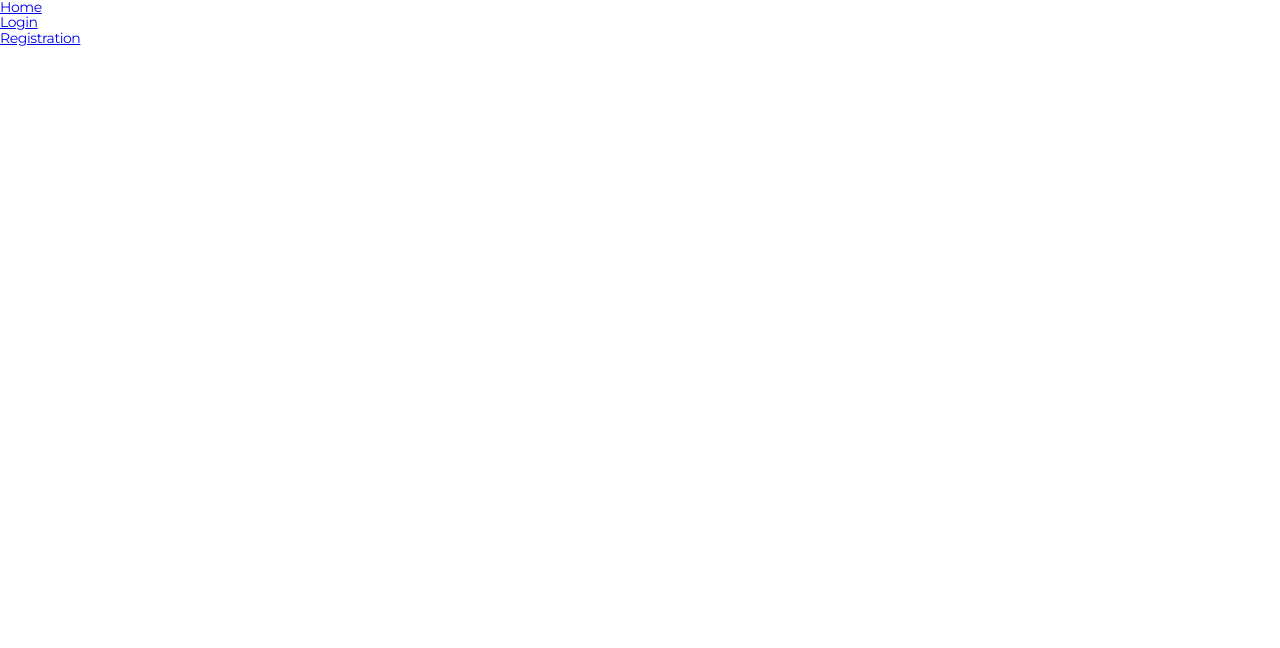
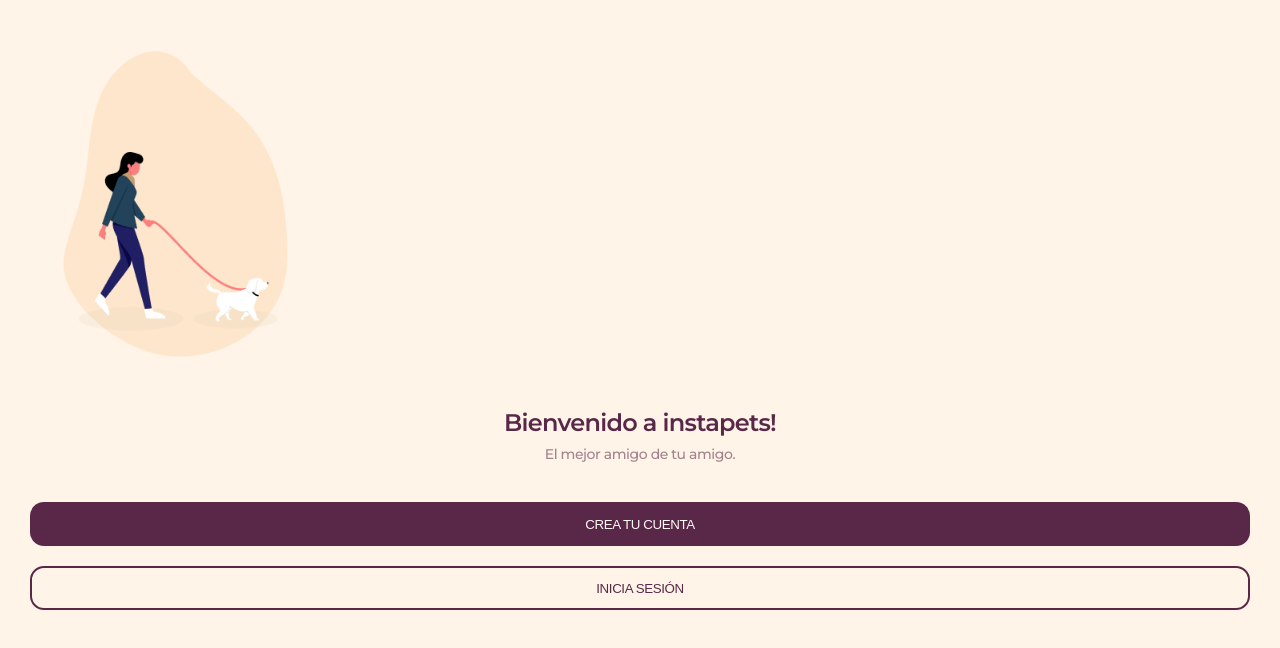
Before and after one commit to yomar-dev/pets-tagram, a React (Create React App) app: page / in a window 1280 px wide. Shown: the top 648 px of the page. Built offline with nearby package versions, Linux system fonts and the light colour scheme.

Commit message:
feat: create onboarding view.

```diff
--- /dev/null
+++ b/src/app/home/pages/onboarding/Onboarding.tsx
@@ -0,0 +1,34 @@
+import React from 'react';
+import { useHistory } from 'react-router-dom';
+
+import './onboarding.scss';
+import ilustration from './ilustration.png';
+
+const Onboarding = () => {
+  let history = useHistory();
+
+  const goToRegistrationPage = () => {
+    history.push('/registration');
+  };
+
+  return (
+    <section className="onboarding">
+      <figure className="onboarding__figure">
+        <img src={ilustration} alt="Pet" className="onboarding__figure-img" />
+      </figure>
+
+      <h1 className="onboarding__title">Bienvenido a instapets!</h1>
+
+      <p className="onboarding__subtitle">El mejor amigo de tu amigo.</p>
+
+      <footer className="onboarding-footer">
+        <button className="pets-btn" onClick={goToRegistrationPage}>
+          Crea tu cuenta
+        </button>
+        <button className="pets-btn pets-btn--secondary">Inicia sesión</button>
+      </footer>
+    </section>
+  );
+};
+
+export default Onboarding;
--- /dev/null
+++ b/src/app/home/pages/onboarding/index.ts
@@ -0,0 +1,3 @@
+import Onboarding from './Onboarding';
+
+export default Onboarding;
--- /dev/null
+++ b/src/app/home/pages/onboarding/onboarding.scss
@@ -0,0 +1,43 @@
+@import 'src/styles/base/variables';
+
+.onboarding {
+  background-color: $secondary-color;
+  padding: 3rem;
+  min-height: 100vh;
+
+  &__figure {
+    width: 300px;
+    height: 380px;
+
+    &-img {
+      width: 100%;
+      height: 100%;
+    }
+  }
+
+  &__title {
+    color: $primary-color;
+    font-weight: 600;
+    font-size: 2.4rem;
+    line-height: 111.9%;
+    text-align: center;
+    letter-spacing: -0.03em;
+    margin-bottom: 10px;
+  }
+
+  &__subtitle {
+    color: rgba(89, 41, 72, 0.56);
+    font-weight: 500;
+    font-size: 1.4rem;
+    line-height: 111.9%;
+    text-align: center;
+    letter-spacing: -0.03em;
+    margin-bottom: 40px;
+  }
+
+  &-footer .pets-btn {
+    &:first-child {
+      margin-bottom: 20px;
+    }
+  }
+}
--- a/src/routes/AppRouter.tsx
+++ b/src/routes/AppRouter.tsx
@@ -3,7 +3,7 @@ import { BrowserRouter as Router, Switch, Route } from 'react-router-dom';
 
 import Login from 'app/auth/pages/login';
 import Registration from 'app/auth/pages/registration';
-import Feed from 'app/home/components/feed';
+import Onboarding from 'app/home/pages/onboarding';
 
 export const AppRouter = () => {
   return (
@@ -12,7 +12,7 @@ export const AppRouter = () => {
         <Switch>
           <Route path="/login" component={Login} />
           <Route path="/registration" component={Registration} />
-          <Route path="/" component={Feed} />
+          <Route path="/" component={Onboarding} />
         </Switch>
       </div>
     </Router>
```
Also changed, not shown: src/app/home/pages/onboarding/ilustration.png (added).
